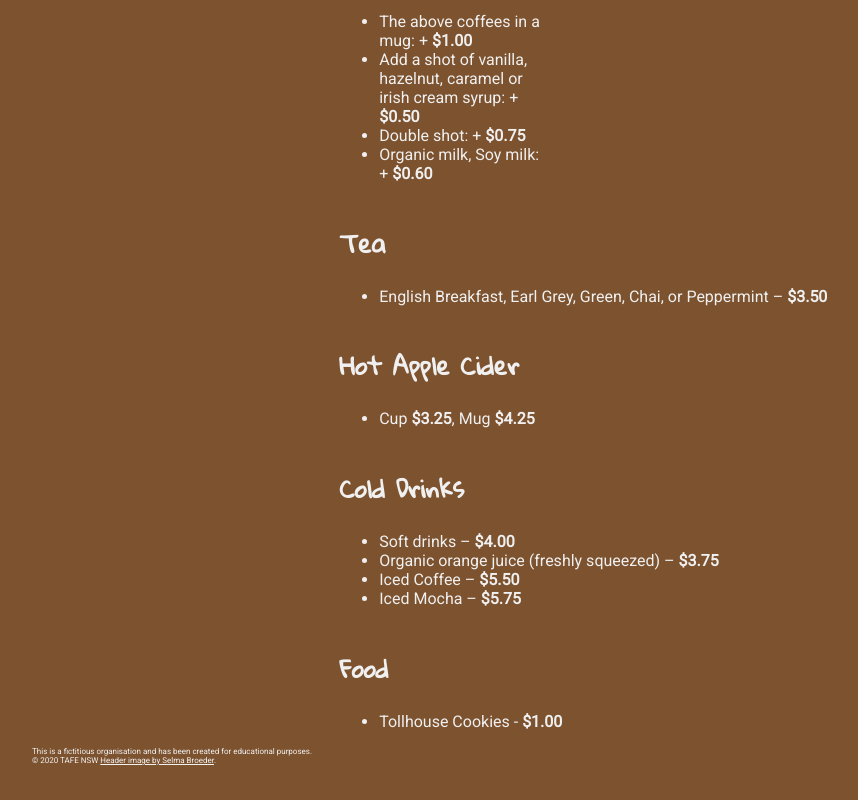
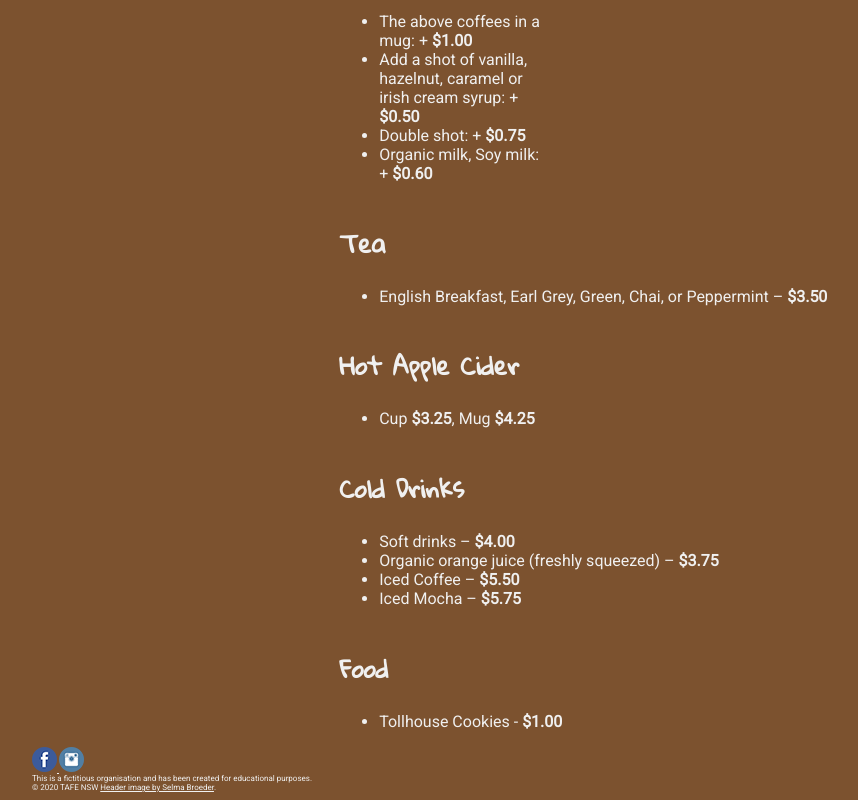
Before and after one commit to elias605/Elias2021-hub.github.io, a plain HTML site: page menu.html in a window 1280 px wide. Shown: the part 502-1302 px from the top of the page, without its empty margins (128-986 px from the left). Before the commit the page ends 1275 px from the top, so only its background shows below. Drawn offline with Linux system fonts and the light colour scheme.

Commit message:
Update menu.html

```diff
--- a/menu.html
+++ b/menu.html
@@ -102,6 +102,11 @@
 
 
 <footer>
+<div class="social">
+	<a href="https://www.facebook.com/"> <img src="images/facebook_small.png" alt="facebook"> </a>
+	 <a href="https://www.instagram.com/"><img src="images/instagram_small.png" alt="instagram"> </a>
+
+</div>
 This is a fictitious organisation and has been created for educational purposes.<br>
     &copy; 2020 TAFE NSW <a href="http://goo.gl/fDvGXj">Header image by Selma Broeder</a>.
 </footer>
```
